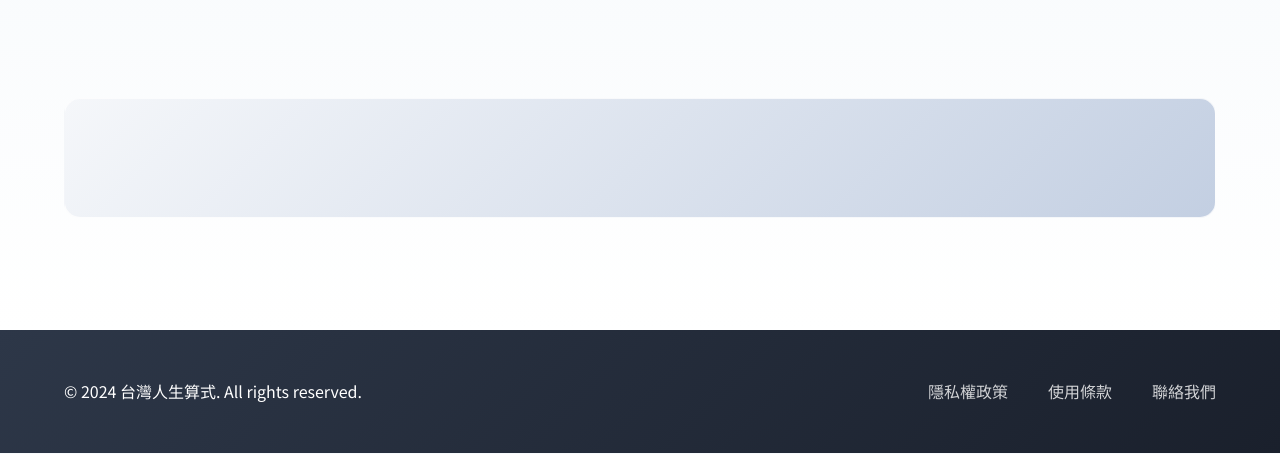
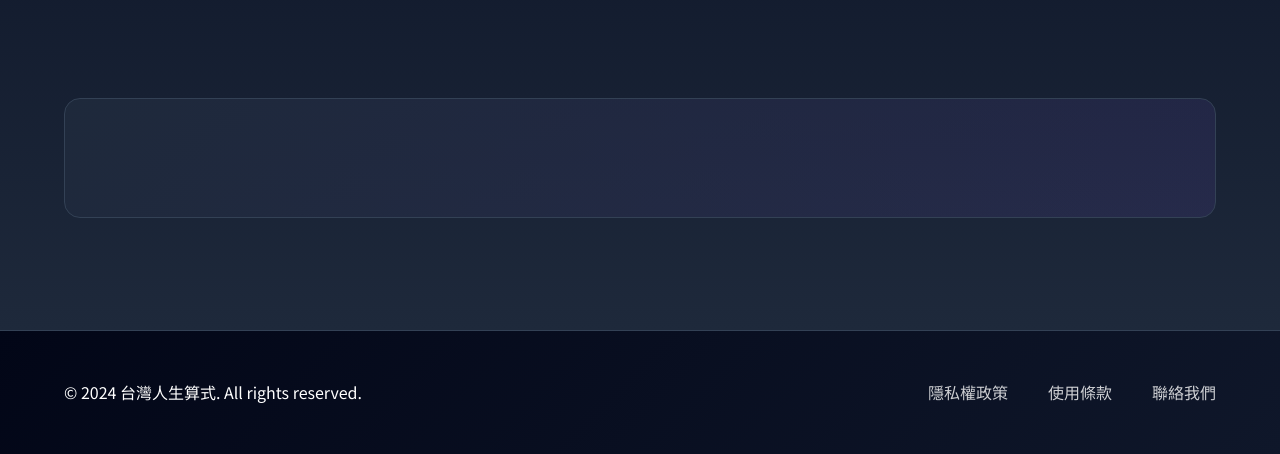
Before and after one commit to YenRuHuang/tw-life-formula, a website: page public/index.html in a window 1280 px wide. Shown: the part 423-877 px from the top of the page. Drawn offline with Linux system fonts and the light colour scheme; no server answers.

Commit message:
🌙 全站 Dark Mode 升級：現代化深色主題設計
✨ Dark Mode 特色：
- 深色背景系統 (#0f172a 主背景, #1e293b 卡片)
- 高對比度文字顯示 (白色/淺灰文字)
- 增強版多彩漸層效果適配深色主題
- 更深的陰影系統營造立體感
- 酷炫紫色發光 hover 效果
- 完整響應式深色主題設計

🎯 視覺效果：現代、專業、護眼的深色體驗
💻 完美適配所有設備和螢幕
⚡ 保持零風險純 CSS3 實現

```diff
--- a/public/css/main.css
+++ b/public/css/main.css
@@ -6,29 +6,32 @@
 }
 
 :root {
-    /* 現代化多彩色系 - 仿照 OOOPEN */
-    --gradient-primary: linear-gradient(135deg, #667eea 0%, #764ba2 100%);
-    --gradient-secondary: linear-gradient(135deg, #f093fb 0%, #f5576c 100%);
-    --gradient-accent: linear-gradient(135deg, #4facfe 0%, #00f2fe 100%);
+    /* Dark Mode 多彩色系 - 增強對比度 */
+    --gradient-primary: linear-gradient(135deg, #8b5cf6 0%, #a855f7 100%);
+    --gradient-secondary: linear-gradient(135deg, #ec4899 0%, #f59e0b 100%);
+    --gradient-accent: linear-gradient(135deg, #06b6d4 0%, #3b82f6 100%);
 
-    /* 工具卡片漸層 */
-    --card-gradient-1: linear-gradient(135deg, #667eea 0%, #764ba2 25%, #f093fb 50%, #f5576c 75%, #4facfe 100%);
-    --card-gradient-2: linear-gradient(135deg, #a8edea 0%, #fed6e3 100%);
-    --card-gradient-3: linear-gradient(135deg, #ffecd2 0%, #fcb69f 100%);
-    --card-gradient-4: linear-gradient(135deg, #d299c2 0%, #fef9d7 100%);
+    /* Dark Mode 工具卡片漸層 */
+    --card-gradient-1: linear-gradient(135deg, #8b5cf6 0%, #a855f7 25%, #ec4899 50%, #f59e0b 75%, #06b6d4 100%);
+    --card-gradient-2: linear-gradient(135deg, #1e293b 0%, #334155 100%);
+    --card-gradient-3: linear-gradient(135deg, #312e81 0%, #1e1b4b 100%);
+    --card-gradient-4: linear-gradient(135deg, #7c2d12 0%, #92400e 100%);
 
-    /* 基礎色彩 */
-    --text-primary: #2d3748;
-    --text-secondary: #4a5568;
-    --text-light: #718096;
-    --bg-primary: #f7fafc;
+    /* Dark Mode 基礎色彩 */
+    --text-primary: #f8fafc;
+    --text-secondary: #cbd5e1;
+    --text-light: #94a3b8;
+    --bg-primary: #0f172a;
+    --bg-secondary: #1e293b;
     --white: #ffffff;
+    --card-bg: #1e293b;
+    --card-border: #334155;
 
-    /* 現代化陰影系統 */
-    --shadow-sm: 0 2px 8px rgba(0, 0, 0, 0.08);
-    --shadow-md: 0 4px 16px rgba(0, 0, 0, 0.12);
-    --shadow-lg: 0 8px 32px rgba(0, 0, 0, 0.16);
-    --shadow-xl: 0 12px 48px rgba(0, 0, 0, 0.20);
+    /* Dark Mode 陰影系統 */
+    --shadow-sm: 0 2px 8px rgba(0, 0, 0, 0.3);
+    --shadow-md: 0 4px 16px rgba(0, 0, 0, 0.4);
+    --shadow-lg: 0 8px 32px rgba(0, 0, 0, 0.5);
+    --shadow-xl: 0 12px 48px rgba(0, 0, 0, 0.6);
 
     /* 現代化圓角和過渡 */
     --radius-sm: 8px;
@@ -98,7 +101,7 @@ body {
 /* 主要內容區域 */
 .main {
     padding: 4rem 0;
-    background: linear-gradient(180deg, var(--bg-primary) 0%, #ffffff 100%);
+    background: linear-gradient(180deg, var(--bg-primary) 0%, var(--bg-secondary) 100%);
 }
 
 .section-title {
@@ -130,15 +133,15 @@ body {
     margin-bottom: 4rem;
 }
 
-/* 現代化工具卡片 - 重點改進 */
+/* 現代化工具卡片 - Dark Mode */
 .tool-card {
-    background: var(--white);
+    background: var(--card-bg);
     border-radius: var(--radius-lg);
     padding: 2.5rem;
     box-shadow: var(--shadow-md);
     transition: var(--transition);
     cursor: pointer;
-    border: 1px solid rgba(255, 255, 255, 0.8);
+    border: 1px solid var(--card-border);
     position: relative;
     overflow: hidden;
 }
@@ -183,11 +186,12 @@ body {
     background: linear-gradient(135deg, #d299c2 0%, #fef9d7 100%);
 }
 
-/* 卡片 hover 效果 */
+/* 卡片 hover 效果 - Dark Mode */
 .tool-card:hover {
     transform: translateY(-8px) scale(1.02);
     box-shadow: var(--shadow-xl);
-    border-color: rgba(102, 126, 234, 0.3);
+    border-color: rgba(139, 92, 246, 0.5);
+    background: linear-gradient(135deg, var(--card-bg) 0%, rgba(139, 92, 246, 0.1) 100%);
 }
 
 .tool-card:hover::before {
@@ -219,29 +223,29 @@ body {
     font-weight: 400;
 }
 
-/* 現代化廣告容器 */
+/* 現代化廣告容器 - Dark Mode */
 .ad-container {
     margin: 3rem 0;
     text-align: center;
     min-height: 120px;
-    background: linear-gradient(135deg, #f5f7fa 0%, #c3cfe2 100%);
+    background: linear-gradient(135deg, var(--bg-secondary) 0%, rgba(139, 92, 246, 0.1) 100%);
     border-radius: var(--radius-md);
     display: flex;
     align-items: center;
     justify-content: center;
     color: var(--text-light);
     font-weight: 500;
-    border: 1px solid rgba(255, 255, 255, 0.8);
+    border: 1px solid var(--card-border);
 }
 
-/* 現代化載入動畫 */
+/* 現代化載入動畫 - Dark Mode */
 .loading {
     position: fixed;
     top: 0;
     left: 0;
     width: 100%;
     height: 100%;
-    background: rgba(45, 55, 72, 0.95);
+    background: rgba(15, 23, 42, 0.95);
     backdrop-filter: blur(8px);
     display: none;
     align-items: center;
@@ -271,7 +275,7 @@ body {
     100% { transform: rotate(360deg); }
 }
 
-/* 現代化模態框 */
+/* 現代化模態框 - Dark Mode */
 .modal {
     display: none;
     position: fixed;
@@ -280,12 +284,12 @@ body {
     top: 0;
     width: 100%;
     height: 100%;
-    background-color: rgba(45, 55, 72, 0.9);
+    background-color: rgba(15, 23, 42, 0.9);
     backdrop-filter: blur(12px);
 }
 
 .modal-content {
-    background: var(--white);
+    background: var(--card-bg);
     margin: 5% auto;
     padding: 3rem;
     border-radius: var(--radius-lg);
@@ -295,7 +299,7 @@ body {
     max-height: 80vh;
     overflow-y: auto;
     box-shadow: var(--shadow-xl);
-    border: 1px solid rgba(255, 255, 255, 0.9);
+    border: 1px solid var(--card-border);
 }
 
 .close {
@@ -350,8 +354,9 @@ body {
     text-align: left;
     margin: 3rem 0;
     padding: 2rem;
-    background: linear-gradient(135deg, #f8fafc 0%, #e2e8f0 100%);
+    background: linear-gradient(135deg, var(--bg-secondary) 0%, rgba(139, 92, 246, 0.1) 100%);
     border-radius: var(--radius-md);
+    border: 1px solid var(--card-border);
 }
 
 .result-suggestions h3 {
@@ -418,12 +423,13 @@ body {
     box-shadow: var(--shadow-lg);
 }
 
-/* 現代化頁尾 */
+/* 現代化頁尾 - Dark Mode */
 .footer {
-    background: linear-gradient(135deg, var(--text-primary) 0%, #1a202c 100%);
+    background: linear-gradient(135deg, #020617 0%, #0f172a 100%);
     color: var(--white);
     padding: 3rem 0;
     text-align: center;
+    border-top: 1px solid var(--card-border);
 }
 
 .footer-content {
```
